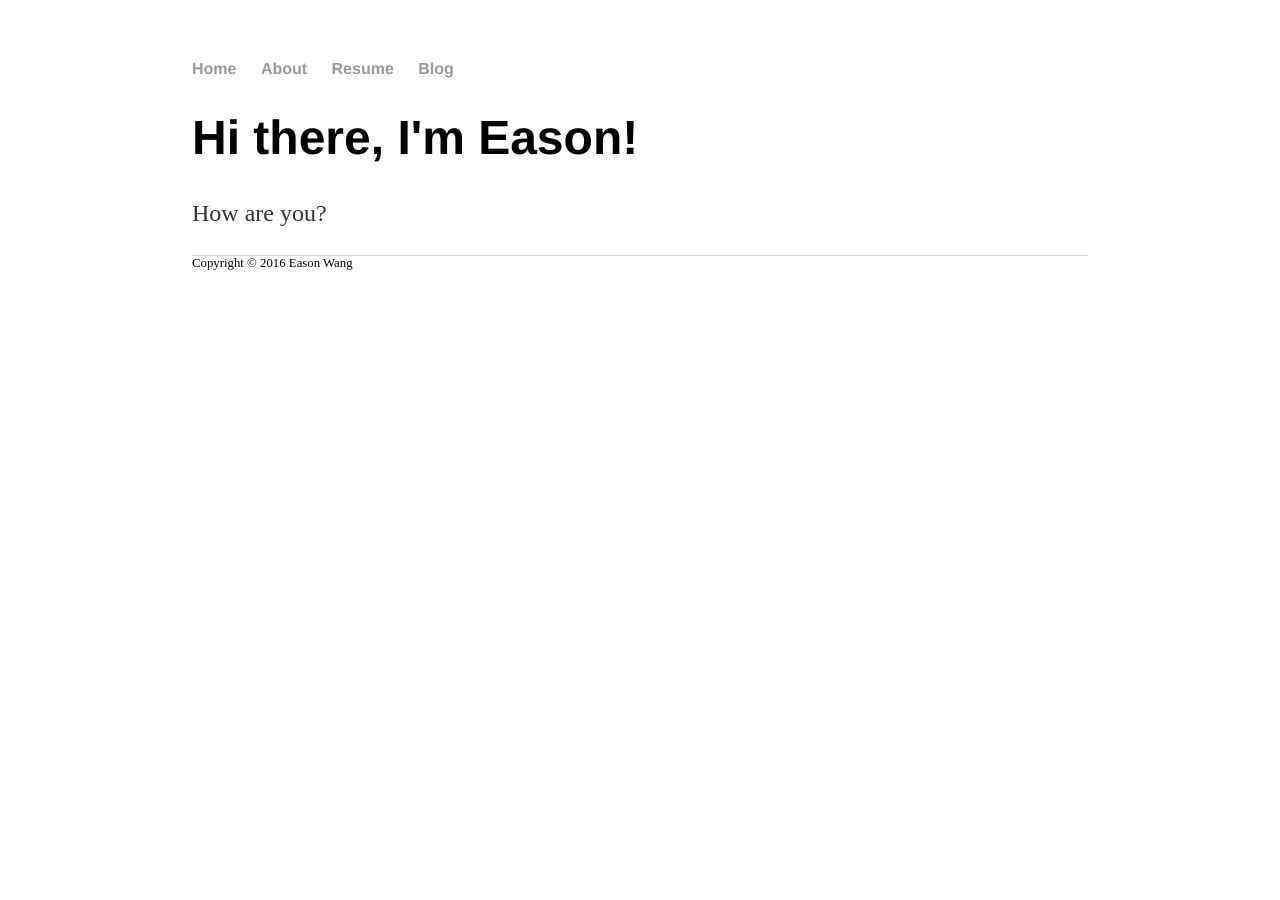
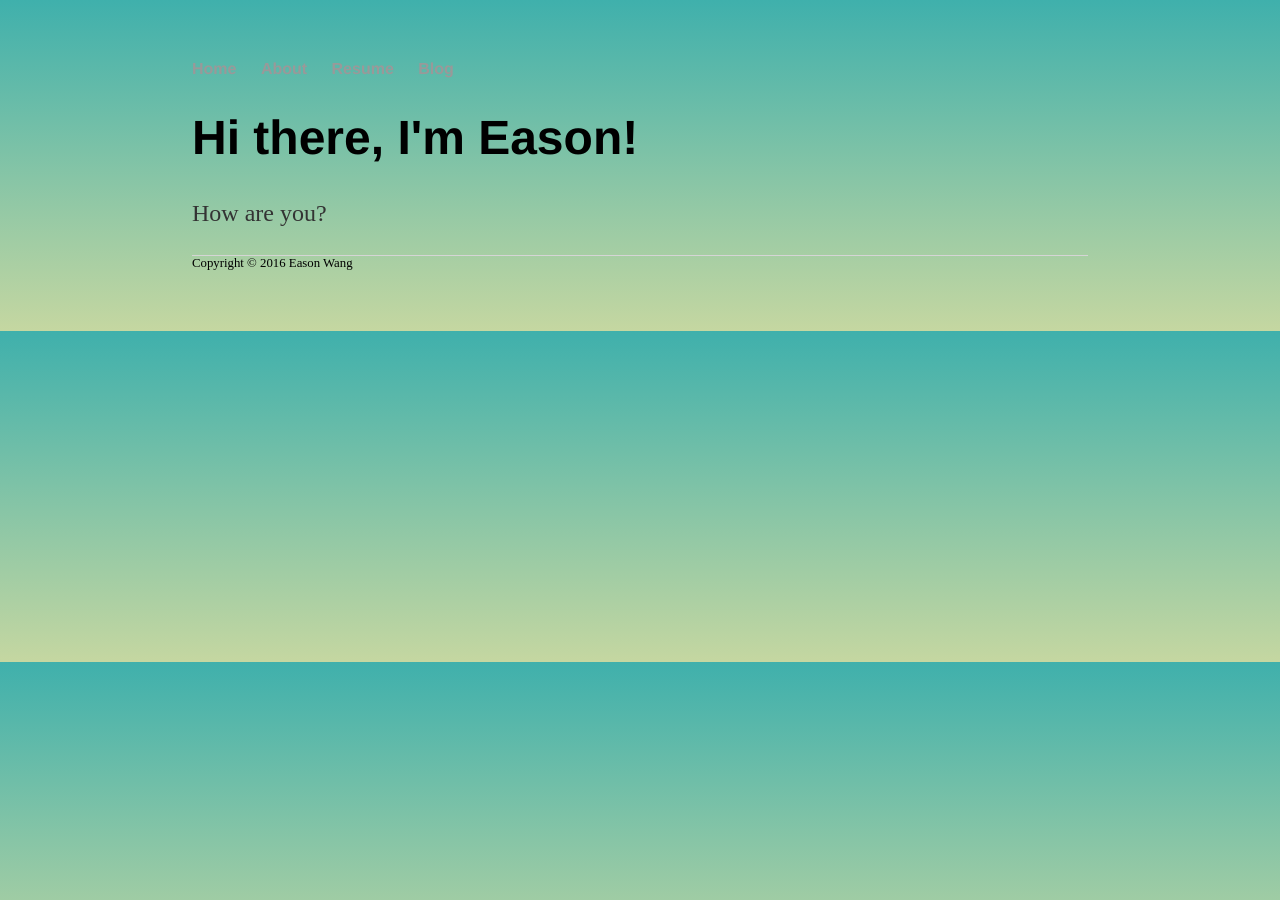
Before and after one commit to Eason666/Easonwang.github.io, a Jekyll site: the page built from index.html, in a window 1280 px wide. Built offline with Jekyll 4.4.1, drawn with Linux system fonts in a browser that asks for light colours.

Commit message:
Update main.css

```diff
--- a/css/main.css
+++ b/css/main.css
@@ -1,6 +1,24 @@
+
 body {
     margin: 60px auto;
     width: 70%;
+    background: #3FB0AC;
+	/* chrome 2+, safari 4+; multiple color stops */
+	background-image:-webkit-gradient(linear,  left top, left bottom, color-stop(1, #3FB0AC), color-stop(1, #C5D7A1));
+	/* chrome 10+, safari 5.1+ */
+	background-image: -webkit-linear-gradient(#3FB0AC,#C5D7A1);
+	/* firefox; multiple color stops */
+	background-image: -moz-linear-gradient(top,#3FB0AC,#C5D7A1,#C5D7A1);
+	/* ie 6+ */
+	filter: progid:DXImageTransform.Microsoft.gradient(startColorstr='#3FB0AC', endColorstr='#C5D7A1');
+	/* ie8 + */
+	-ms-filter: "progid:DXImageTransform.Microsoft.gradient(startColorstr='#3FB0AC', endColorstr='#C5D7A1')";
+	/* ie10 */
+	background-image: -ms-linear-gradient(#3FB0AC, #C5D7A1);
+	/* opera 11.1 */
+	background-image: -o-linear-gradient(#3FB0AC, #C5D7A1);
+	/* 标准写法 */
+	background-image: linear-gradient(#3FB0AC, #C5D7A1);
 }
 nav ul, footer ul {
     font-family:'Helvetica', 'Arial', 'Sans-Serif';
```
